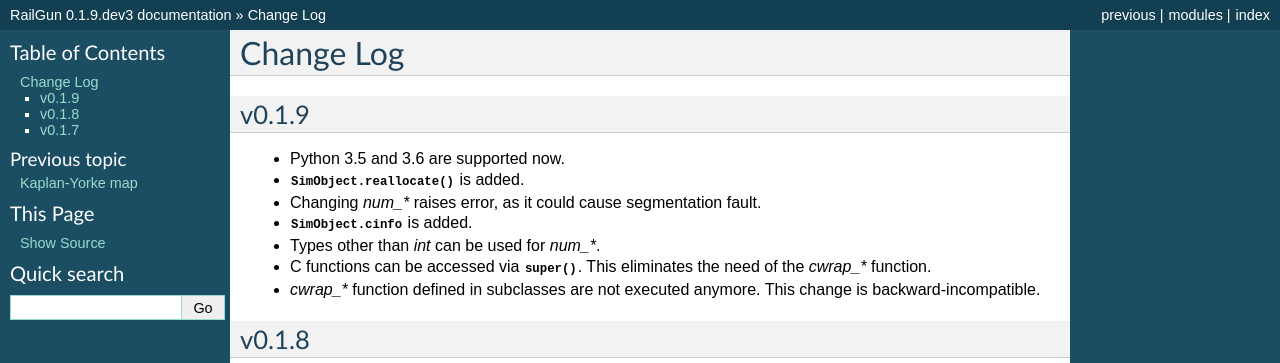
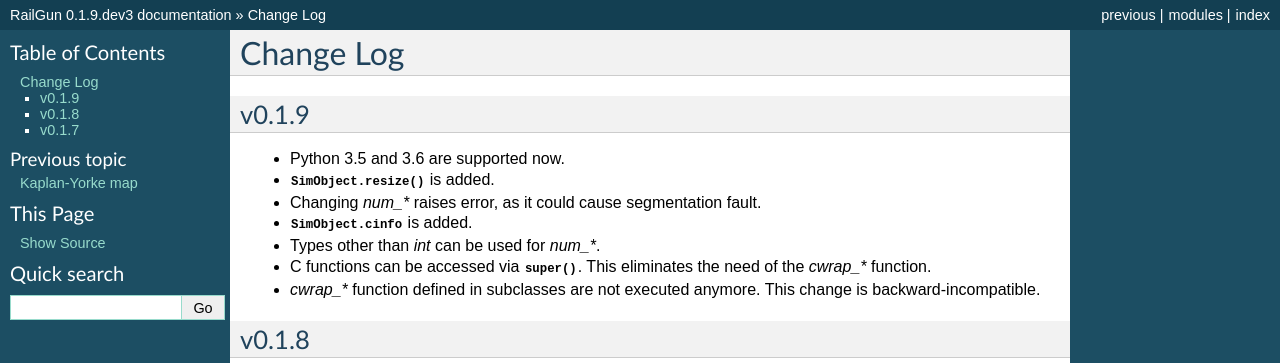
Before and after one commit to tkf/railgun, a Sphinx documentation site: the page built from doc/source/changelog.rst, in a window 1280 px wide. Shown: the top 363 px of the page. Built offline with Sphinx 7.4.7, drawn with Linux system fonts in a browser that asks for light colours; formulas are drawn with MathJax 3.

Commit message:
Rename reallocate() to resize()
It's better since I can use it to shrink arrays which do not allocate
anything.

```diff
--- a/doc/source/changelog.rst
+++ b/doc/source/changelog.rst
@@ -5,7 +5,7 @@
 ------
 
 - Python 3.5 and 3.6 are supported now.
-- :meth:`.SimObject.reallocate` is added.
+- :meth:`.SimObject.resize` is added.
 - Changing `num_*` raises error, as it could cause segmentation fault.
 - :attr:`.SimObject.cinfo` is added.
 - Types other than `int` can be used for `num_*`.
--- a/doc/source/simobj.rst
+++ b/doc/source/simobj.rst
@@ -383,7 +383,7 @@
            (num_i, num_j, num_k) = obj.num('i', 'j', 'k')
            (num_i, num_j, num_k) = obj.num('i, j, k')
 
-   .. automethod:: railgun.SimObject.reallocate
+   .. automethod:: railgun.SimObject.resize
 
 
 Relationships between C Data Type (CDT), numpy dtype and ctypes
```
Also changed, not shown: 2 other files.
